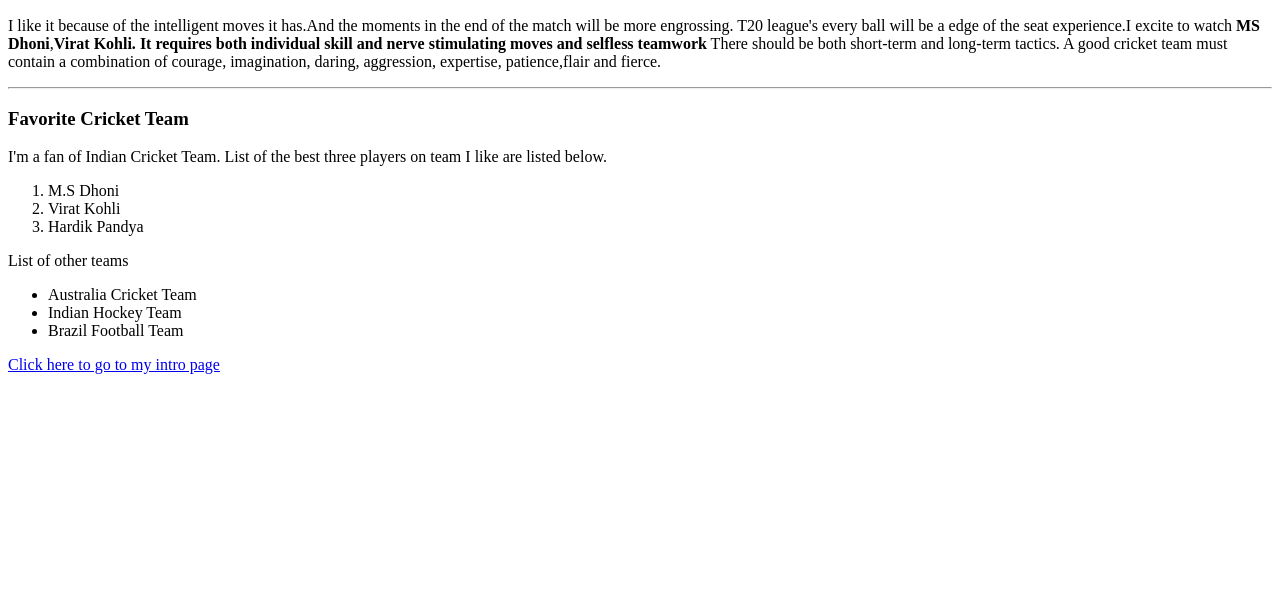
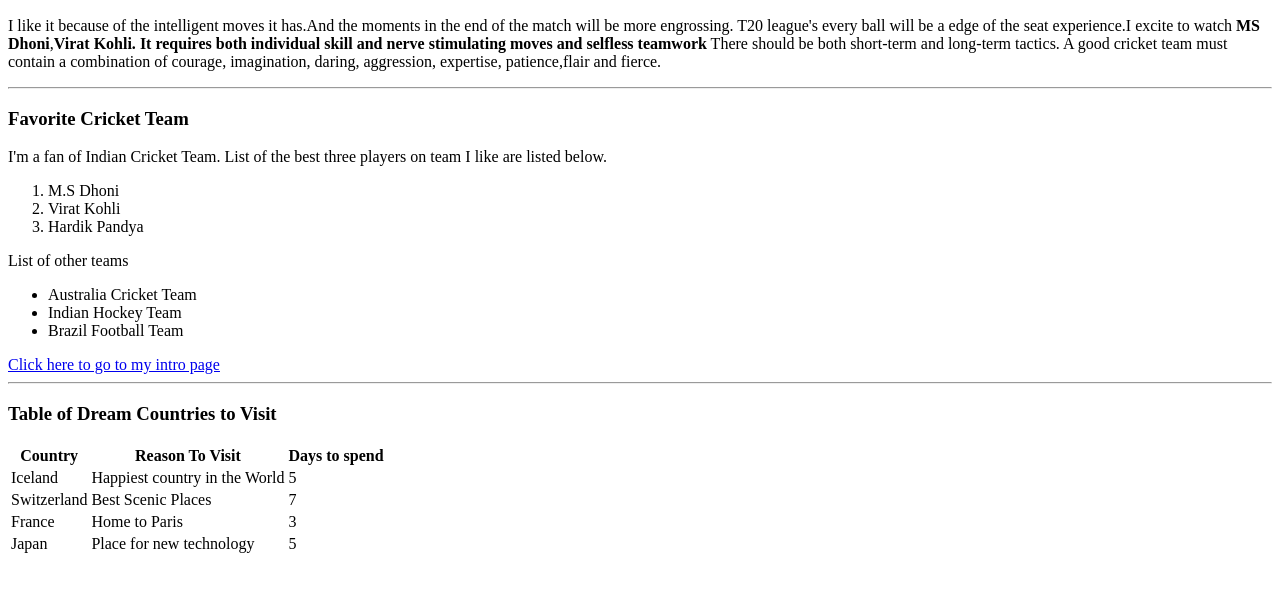
Before and after one commit to 44-563-Web-Apps-S23/44563-webapps-assignment-3-Anirudh-Gunde, a plain HTML site: page index.html in a window 1280 px wide. Shown: the part 110-702 px from the top of the page. Drawn offline with Linux system fonts and the light colour scheme.

Commit message:
changes in index.html

```diff
--- a/index.html
+++ b/index.html
@@ -23,5 +23,34 @@
             <li>Brazil Football Team</li>
         </ul>
         <a href="aboutme.html">Click here to go to my intro page</a>
+        <hr/>
+        <h3>Table of Dream Countries to Visit</h3>
+        <table>
+            <tr>
+              <th>Country</th>
+              <th>Reason To Visit</th>
+              <th>Days to spend</th>
+            </tr>
+            <tr>
+              <td>Iceland</td>
+              <td>Happiest country in the World</td>
+              <td>5</td>
+            </tr>
+            <tr>
+              <td>Switzerland</td>
+              <td>Best Scenic Places</td>
+              <td>7</td>
+            </tr>
+            <tr>
+                <td>France</td>
+                <td>Home to Paris</td>
+                <td>3</td>
+              </tr>
+              <tr>
+                <td>Japan</td>
+                <td>Place for new technology</td>
+                <td>5</td>
+              </tr>
+          </table>
     </body>
 </html>
```
